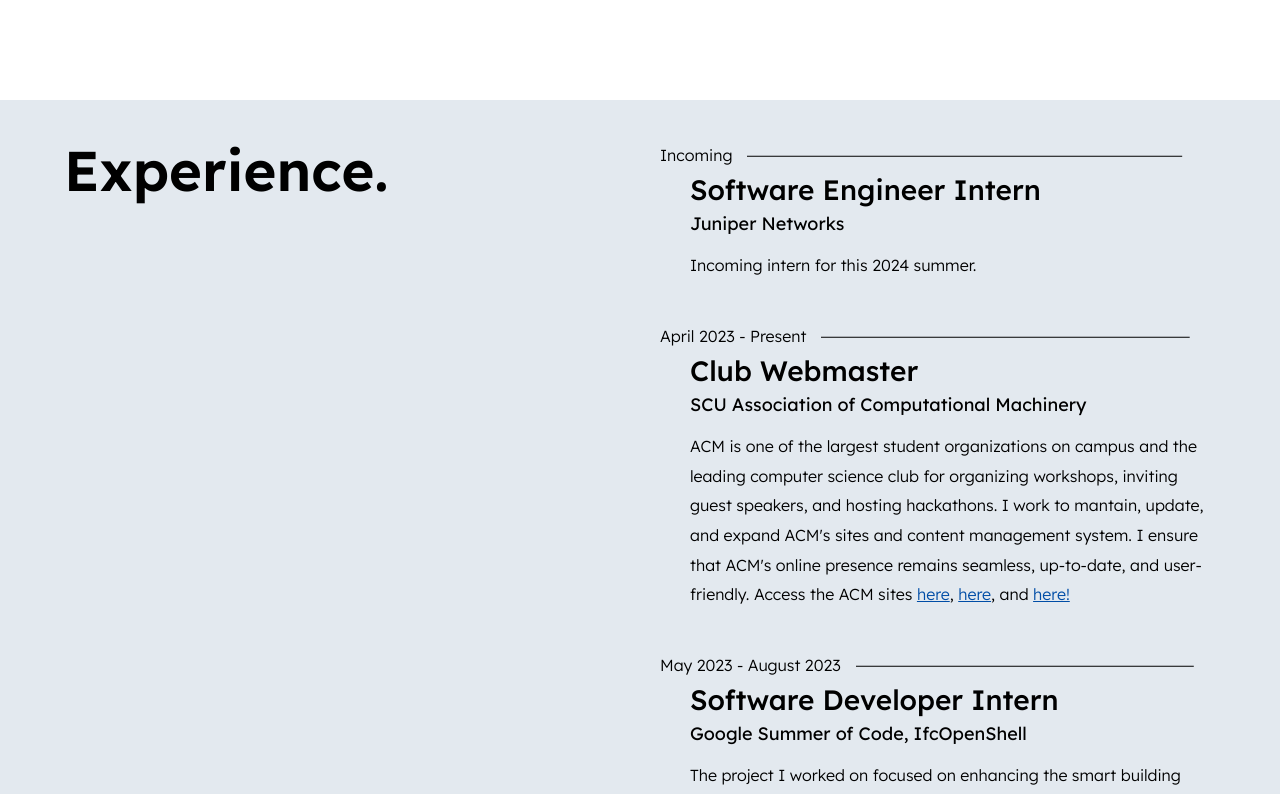
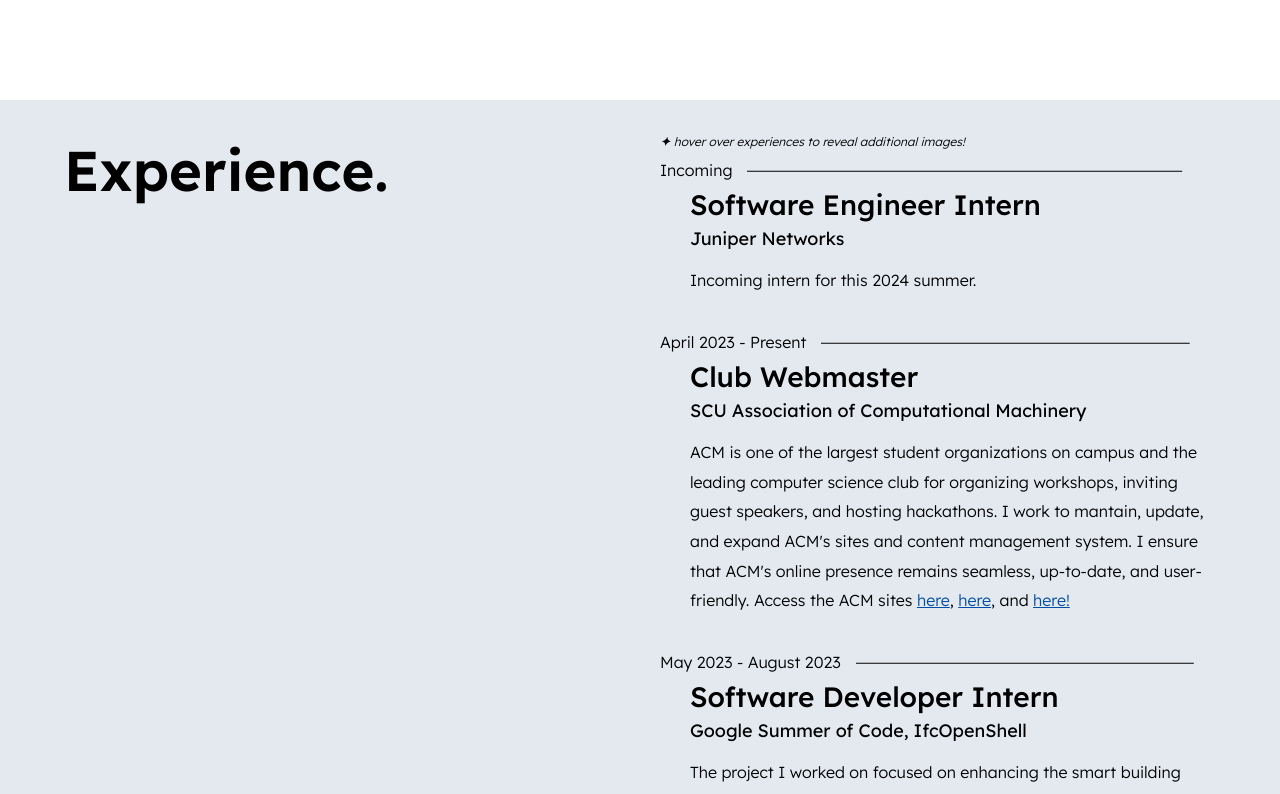
Before and after one commit to rileywong311/Personal-Website, a Vue app: page / in a window 1280 px wide. Shown: the part 5580-6374 px from the top of the page. Built offline with nearby package versions, Linux system fonts and the light colour scheme.

Commit message:
Add experience section hint

```diff
--- a/src/components/ExperienceCard.vue
+++ b/src/components/ExperienceCard.vue
@@ -1,5 +1,5 @@
 <template>
-  <div style="margin: 15px 0 45px">
+  <div style="padding: 10px 0 10px">
     <span style="display: grid; grid-template-columns: auto 1fr">
       <span style="grid-column: 1">{{ dates }}</span>
       <svg style="grid-column: 2; margin-left: 15px; width: 100%; height: 22.5px">
--- a/src/views/MainPage.vue
+++ b/src/views/MainPage.vue
@@ -212,6 +212,7 @@
       </div>
     </div>
     <div style="grid-column: 2">
+      <span class="experience-hint">hover over experiences to reveal additional images!</span>
       <ExperienceCard dates="Incoming" position="Software Engineer Intern" org="Juniper Networks"
         @mouseover="experienceImage = 'Juniper.jpg'"
         @mouseleave="experienceImage = ''">
@@ -540,12 +541,23 @@
   transition: 0.5s;
 }
 
+.experience-hint {
+  font-size: 0.75rem;
+  font-style: italic;
+}
+
+.experience-hint::before {
+  content:'✦ ';
+  font-weight: 600;
+}
+
 @media screen and (max-width: 1200px) {
   .experience {
     display: block;
   }
 
-  .experience-image {
+  .experience-image,
+  .experience-hint {
     display: none;
   }
 }
```
